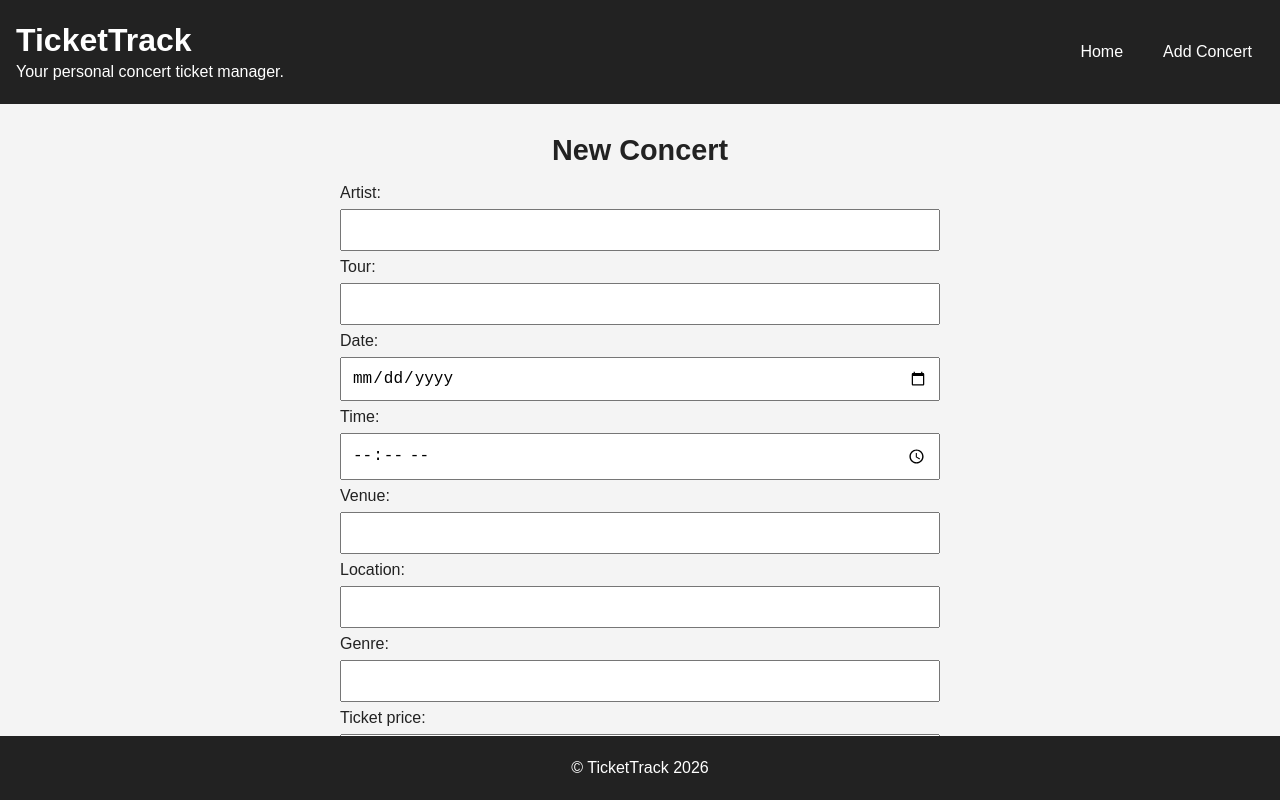
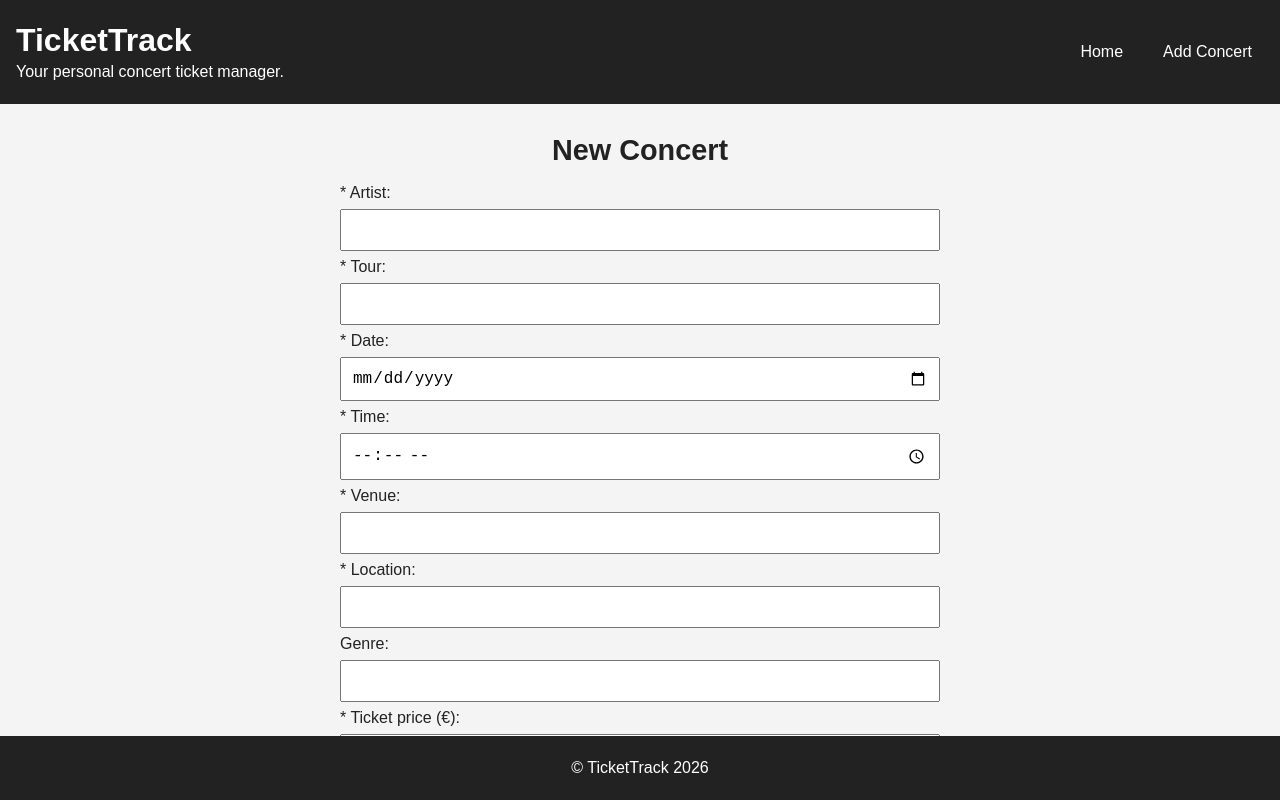
Before and after one commit to Spiritus93/TicketTrack, a React (Vite) app: page /add-concert in a window 1280 px wide. Built offline with nearby package versions, Linux system fonts and the light colour scheme.

Commit message:
Expanded fields for concert details and adjusted fields for form

```diff
--- a/data/db.json
+++ b/data/db.json
@@ -83,6 +83,20 @@
       "capacity": "50000",
       "description": "Madonna is playing for Budapest.",
       "id": "XoDJPQBaEEg"
+    },
+    {
+      "artist": "Robbie Williams",
+      "tour": "Advertising Space",
+      "date": "2026-10-15",
+      "time": "20:00",
+      "venue": "Arena",
+      "location": "Pula, Croatia",
+      "genre": "",
+      "ticketPrice": "80",
+      "ticketsSold": 5000,
+      "capacity": 8000,
+      "description": "",
+      "id": "iJiKEZ5dWxQ"
     }
   ],
   "$schema": "./node_modules/json-server/schema.json"
--- a/src/pages/AddConcert/AddConcert.jsx
+++ b/src/pages/AddConcert/AddConcert.jsx
@@ -155,7 +155,7 @@ const AddConcert = () => {
             <h2>New Concert</h2>
 
             <form onSubmit={handleSubmit}>
-                <label htmlFor="artist">Artist:</label>
+                <label htmlFor="artist">* Artist:</label>
                 <input type="text" id="artist" name="artist" value={formData.artist} onChange={handleChange} />
                 {errors.artist && (
                     <span className="form-error" role="alert">
@@ -163,7 +163,7 @@ const AddConcert = () => {
                     </span>
                 )}
 
-                <label htmlFor="tour">Tour:</label>
+                <label htmlFor="tour">* Tour:</label>
                 <input type="text" id="tour" name="tour" value={formData.tour} onChange={handleChange} />
                 {errors.tour && (
                     <span className="form-error" role="alert">
@@ -171,7 +171,7 @@ const AddConcert = () => {
                     </span>
                 )}
 
-                <label htmlFor="date">Date:</label>
+                <label htmlFor="date">* Date:</label>
                 <input type="date" id="date" name="date" value={formData.date} onChange={handleChange} />
                 {errors.date && (
                     <span className="form-error" role="alert">
@@ -179,7 +179,7 @@ const AddConcert = () => {
                     </span>
                 )}
 
-                <label htmlFor="time">Time:</label>
+                <label htmlFor="time">* Time:</label>
                 <input type="time" id="time" name="time" value={formData.time} onChange={handleChange} />
                 {errors.time && (
                     <span className="form-error" role="alert">
@@ -187,7 +187,7 @@ const AddConcert = () => {
                     </span>
                 )}
 
-                <label htmlFor="venue">Venue:</label>
+                <label htmlFor="venue">* Venue:</label>
                 <input type="text" id="venue" name="venue" value={formData.venue} onChange={handleChange} />
                 {errors.venue && (
                     <span className="form-error" role="alert">
@@ -195,7 +195,7 @@ const AddConcert = () => {
                     </span>
                 )}
 
-                <label htmlFor="location">Location:</label>
+                <label htmlFor="location">* Location:</label>
                 <input type="text" id="location" name="location" value={formData.location} onChange={handleChange} />
                 {errors.location && (
                     <span className="form-error" role="alert">
@@ -206,7 +206,7 @@ const AddConcert = () => {
                 <label htmlFor="genre">Genre:</label>
                 <input type="text" id="genre" name="genre" value={formData.genre} onChange={handleChange} />
 
-                <label htmlFor="ticketPrice">Ticket price:</label>
+                <label htmlFor="ticketPrice">* Ticket price (€):</label>
                 <input type="number" id="ticketPrice" name="ticketPrice" value={formData.ticketPrice} onChange={handleChange} />
                 {errors.ticketPrice && (
                     <span className="form-error" role="alert">
@@ -214,7 +214,7 @@ const AddConcert = () => {
                     </span>
                 )}
 
-                <label htmlFor="ticketsSold">Tickets sold:</label>
+                <label htmlFor="ticketsSold">* Tickets sold:</label>
                 <input type="number" id="ticketsSold" name="ticketsSold" value={formData.ticketsSold} onChange={handleChange} />
                 {errors.ticketsSold && (
                     <span className="form-error" role="alert">
@@ -222,7 +222,7 @@ const AddConcert = () => {
                     </span>
                 )}
 
-                <label htmlFor="capacity">Capacity:</label>
+                <label htmlFor="capacity">* Capacity:</label>
                 <input type="number" id="capacity" name="capacity" value={formData.capacity} onChange={handleChange} />
                 {errors.capacity && (
                     <span className="form-error" role="alert">
--- a/src/pages/ConcertDetails/ConcertDetails.jsx
+++ b/src/pages/ConcertDetails/ConcertDetails.jsx
@@ -24,6 +24,11 @@ const ConcertDetails = () => {
         fetchConcert();
     }, [id]);
 
+    const remainingTickets = concert
+        ? concert.capacity - concert.ticketsSold
+        : 0;
+
+
     const handleEdit = () => {
         navigate(`/edit-concert/${id}`);
     };
@@ -49,12 +54,18 @@ const ConcertDetails = () => {
             <h2 className="concerts-title-details">Concert Details</h2>
             <div className="concert-details">
                 <h3>{concert?.artist}</h3>
-                <p>{concert?.tour}</p>
-                <p>{formattedDate}</p>
-                <p>{concert?.location}</p>
+                <p>Tour: {concert?.tour}</p>
+                <p>Date: {formattedDate}</p>
+                <p>Time: {concert?.time}</p>
+                <p>Venue: {concert?.venue}</p>
+                <p>Location: {concert?.location}</p>
+                <p>Genre: {concert?.genre}</p>
+                <p>Ticket price: {concert?.ticketPrice} €</p>
                 <p className="ticket-info">
                     {concert?.ticketsSold} / {concert?.capacity} tickets sold
                 </p>
+                <p>Remaining tickets: {remainingTickets}</p>
+                <p>{concert?.description}</p>
 
                 <div className="concert-details-actions">
                     <button className="edit-button" onClick={handleEdit}>Edit Concert</button>
--- a/src/pages/EditConcert/EditConcert.jsx
+++ b/src/pages/EditConcert/EditConcert.jsx
@@ -128,7 +128,7 @@ const EditConcert = () => {
         <section className="edit-concert">
             <h2>Edit Concert</h2>
             <form onSubmit={handleSubmit}>
-                <label htmlFor="artist">Artist:</label>
+                <label htmlFor="artist">* Artist:</label>
                 <input
                     type="text"
                     id="artist"
@@ -147,7 +147,7 @@ const EditConcert = () => {
                     </span>
                 )}
 
-                <label htmlFor="tour">Tour:</label>
+                <label htmlFor="tour">* Tour:</label>
                 <input
                     type="text"
                     id="tour"
@@ -166,7 +166,7 @@ const EditConcert = () => {
                     </span>
                 )}
 
-                <label htmlFor="date">Date:</label>
+                <label htmlFor="date">* Date:</label>
                 <input
                     type="date"
                     id="date"
@@ -185,7 +185,7 @@ const EditConcert = () => {
                     </span>
                 )}
 
-                <label htmlFor="time">Time:</label>
+                <label htmlFor="time">* Time:</label>
                 <input
                     type="time"
                     id="time"
@@ -204,7 +204,7 @@ const EditConcert = () => {
                     </span>
                 )}
 
-                <label htmlFor="venue">Venue:</label>
+                <label htmlFor="venue">* Venue:</label>
                 <input
                     type="text"
                     id="venue"
@@ -223,7 +223,7 @@ const EditConcert = () => {
                     </span>
                 )}
 
-                <label htmlFor="location">Location:</label>
+                <label htmlFor="location">* Location:</label>
                 <input
                     type="text"
                     id="location"
@@ -256,7 +256,7 @@ const EditConcert = () => {
                     }}
                 />
 
-                <label htmlFor="ticketPrice">Ticket price:</label>
+                <label htmlFor="ticketPrice">* Ticket price (€):</label>
                 <input
                     type="number"
                     id="ticketPrice"
@@ -275,7 +275,7 @@ const EditConcert = () => {
                     </span>
                 )}
 
-                <label htmlFor="ticketsSold">Tickets Sold:</label>
+                <label htmlFor="ticketsSold">* Tickets Sold:</label>
                 <input
                     type="number"
                     id="ticketsSold"
@@ -294,7 +294,7 @@ const EditConcert = () => {
                     </span>
                 )}
 
-                <label htmlFor="capacity">Capacity:</label>
+                <label htmlFor="capacity">* Capacity:</label>
                 <input
                     type="number"
                     id="capacity"
```
